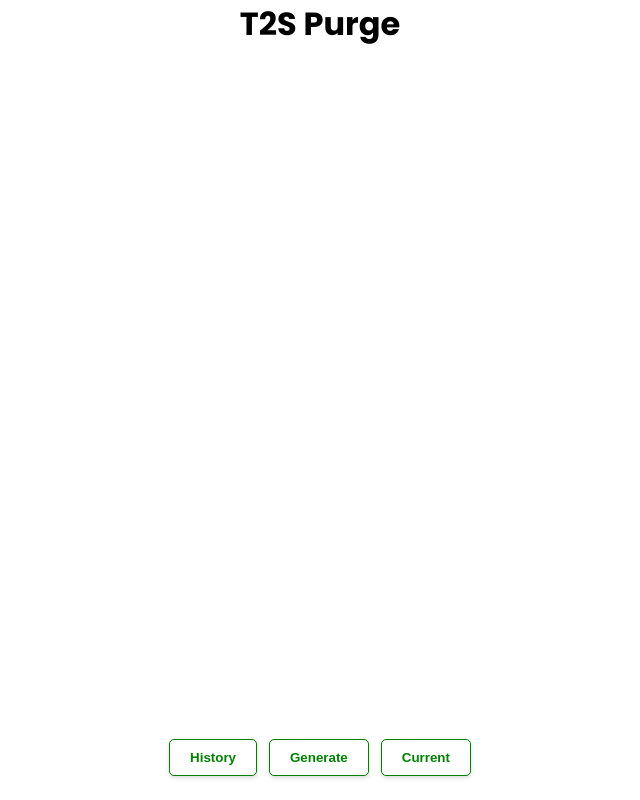
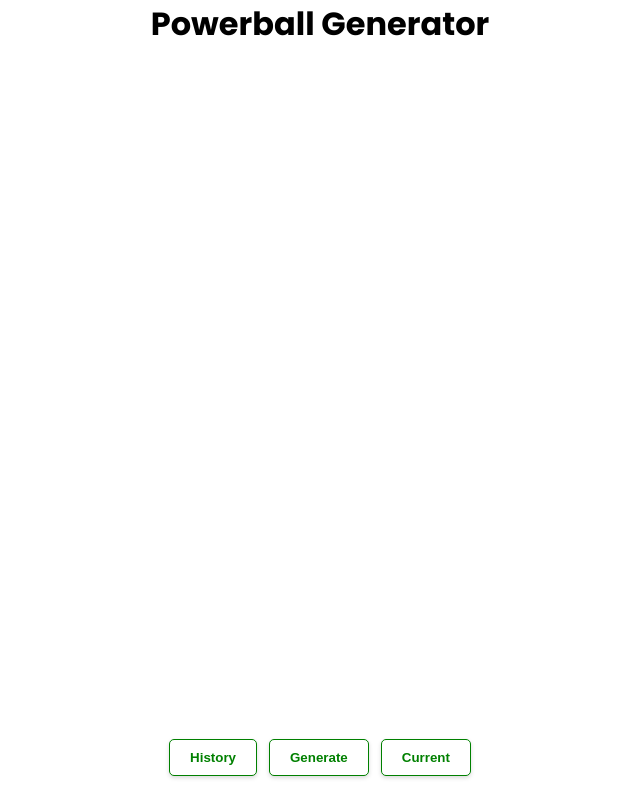
Before and after one commit to derickh93/Powerball-2023, a plain HTML site: page index.html in a window 1280 px wide. Shown: the whole page, without its empty margins (320-960 px from the left). Drawn offline with Linux system fonts and the light colour scheme.

Commit message:
changed name

```diff
--- a/index.html
+++ b/index.html
@@ -12,10 +12,10 @@
     />
     <link rel="stylesheet" href="styles.css" />
     <script src="scripts.js" type="module"></script>
-    <title>T2S Purge</title>
+    <title>Powerball Generator</title>
   </head>
   <body>
-    <h1>T2S Purge</h1>
+    <h1>Powerball Generator</h1>
     <div id="ball-storage">
     </div>
     <div class="actions">
```
